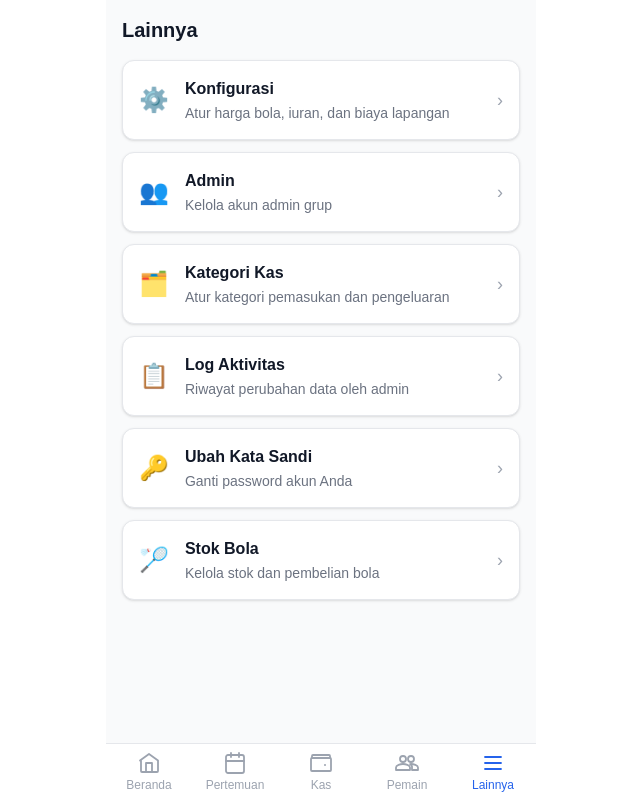
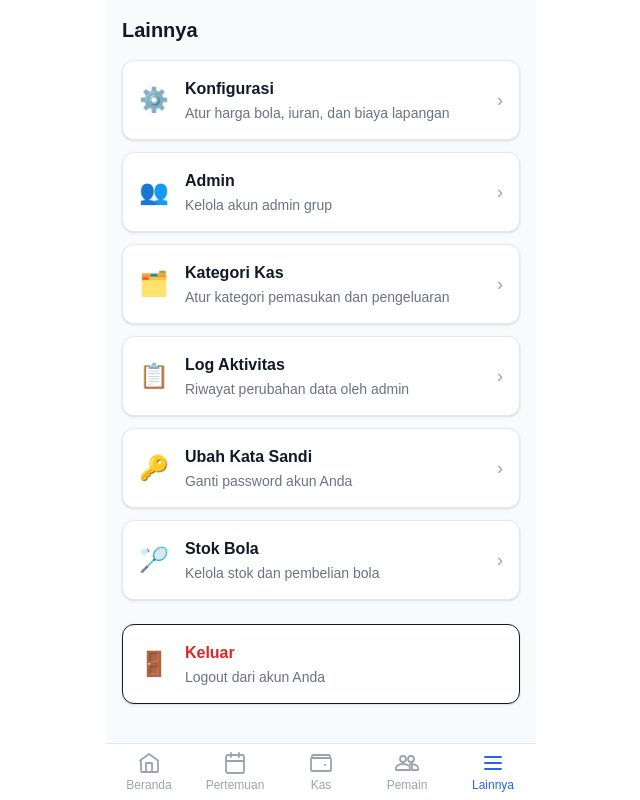
Before and after one commit to Dsaputra0312/ShuttleCashFlow, a Next.js app: page /lainnya in a window 1280 px wide. Shown: the whole page, without its empty margins (319-959 px from the left). Built offline with nearby package versions, Linux system fonts and the light colour scheme.

Commit message:
feat: add logout functionality and UI to the lainnya page

```diff
--- a/src/app/(protected)/lainnya/page.tsx
+++ b/src/app/(protected)/lainnya/page.tsx
@@ -1,3 +1,7 @@
+'use client';
+
+import { useState } from 'react';
+import { useRouter } from 'next/navigation';
 import Link from 'next/link';
 
 interface MenuItem {
@@ -47,6 +51,18 @@ const menuItems: MenuItem[] = [
 ];
 
 export default function LainnyaPage() {
+  const router = useRouter();
+  const [loggingOut, setLoggingOut] = useState(false);
+
+  const handleLogout = async () => {
+    setLoggingOut(true);
+    try {
+      await fetch('/api/v1/auth/logout', { method: 'POST' });
+    } finally {
+      router.push('/login');
+    }
+  };
+
   return (
     <div className="p-4">
       <h1 className="text-xl font-bold text-neutral-900 mb-4">Lainnya</h1>
@@ -70,6 +86,25 @@ export default function LainnyaPage() {
           ))}
         </ul>
       </nav>
+
+      {/* Logout */}
+      <div className="mt-6">
+        <button
+          type="button"
+          id="btn-logout"
+          onClick={handleLogout}
+          disabled={loggingOut}
+          className="flex items-center gap-4 w-full bg-white rounded-xl border border-danger-200 shadow-sm p-4 min-h-[44px] active:bg-danger-50 disabled:opacity-60 text-left"
+        >
+          <span className="text-2xl" aria-hidden="true">🚪</span>
+          <div className="flex-1 min-w-0">
+            <p className="font-semibold text-danger-600">
+              {loggingOut ? 'Keluar...' : 'Keluar'}
+            </p>
+            <p className="text-sm text-neutral-500 mt-0.5">Logout dari akun Anda</p>
+          </div>
+        </button>
+      </div>
     </div>
   );
 }
```
